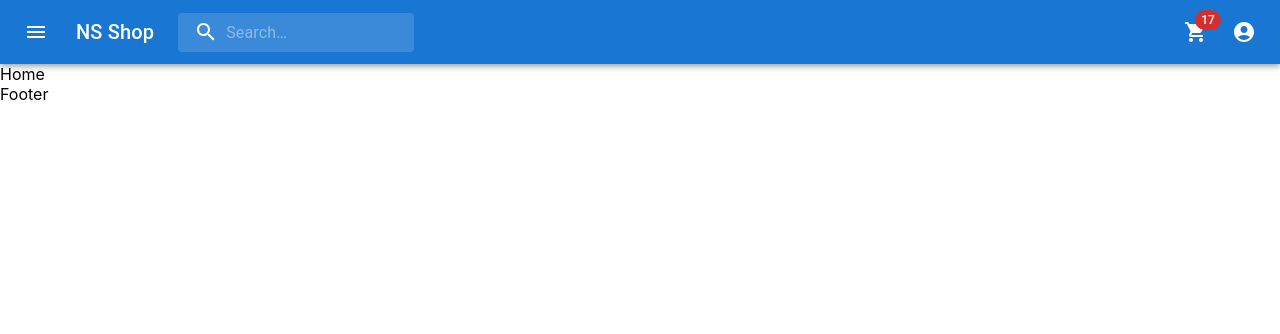
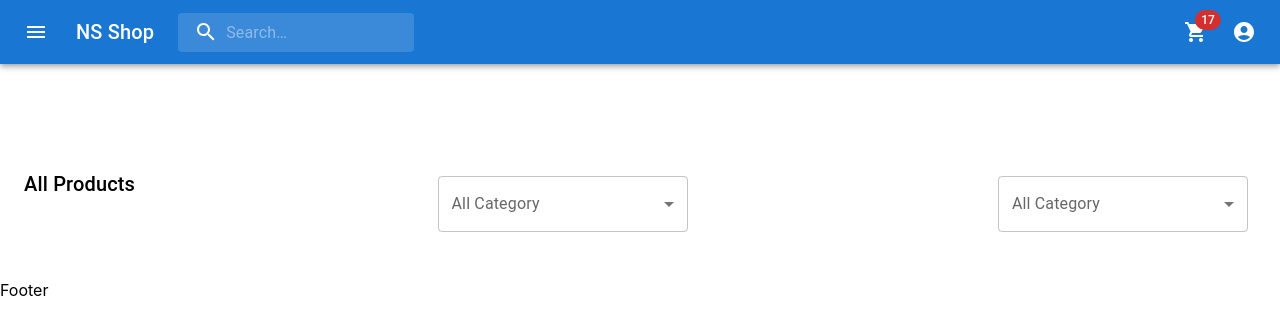
Before and after one commit to NeerajShUkL/shopping_app, a React (Create React App) app: page / in a window 1280 px wide. Shown: the top 334 px of the page. Built offline with nearby package versions, Linux system fonts and the light colour scheme.

Commit message:
creat filter

```diff
--- a/package.json
+++ b/package.json
@@ -17,6 +17,7 @@
     "@types/react": "^18.0.26",
     "@types/react-dom": "^18.0.10",
     "@types/react-router-dom": "^5.3.3",
+    "axios": "^1.2.2",
     "localforage": "^1.10.0",
     "match-sorter": "^6.3.1",
     "react": "^18.2.0",
--- a/src/pages/home/Home.tsx
+++ b/src/pages/home/Home.tsx
@@ -1,9 +1,96 @@
-import React from 'react'
+import {
+  Box,
+  FormControl,
+  Grid,
+  InputLabel,
+  MenuItem,
+  Select,
+  SelectChangeEvent,
+  Typography,
+} from "@mui/material";
+import { ReactNode, useState } from "react";
+
+const categories: string[] = [
+  "electronics",
+  "jewelery",
+  "men's clothing",
+  "women's clothing",
+];
 
 const Home: React.FC = () => {
+ const [value, setValue] = useState<string>("")
+
+
+  const handleSelectedCategory = (e: SelectChangeEvent<string>, child: ReactNode) => {
+    console.log(e.target.value)
+    setValue(prev => e.target.value as string)
+  }
+
   return (
-    <div>Home</div>
-  )
-}
+    <Box sx={{ flexGrow: 1, mx: "auto", marginTop: 10, p: 3 }}>
+      <Grid
+        container
+        sx={{ justifyContent: "space-between", width: "100%", marginBottom: 2 }}
+      >
+        <Typography
+          display="inline"
+          text-align="left"
+          variant="h6"
+          sx={{ maxWidth: 300 }}
+        >
+          {/* {Category} */}All Products
+        </Typography>
+        <Box display="inline" text-align="Right">
+          <FormControl sx={{ m: 1, width: 250 }}>
+            <>
+              <InputLabel id="demo-simple-select-label">
+                All Category
+              </InputLabel>
+              <Select
+                labelId="demo-simple-select-label"
+                id="demo-simple-select"
+                value={value}
+                label="Release Year"
+                onChange={handleSelectedCategory}
+              >
+                {categories.map((category) => {
+                  return (
+                    <MenuItem key={category} value={category}>
+                      {category}
+                    </MenuItem>
+                  );
+                })}
+              </Select>
+            </>
+          </FormControl>
+        </Box>
+        <Box display="inline" text-align="Right">
+          <FormControl sx={{ m: 1, width: 250 }}>
+            <>
+              <InputLabel id="demo-simple-select-label">
+                All Category
+              </InputLabel>
+              <Select
+                labelId="demo-simple-select-label"
+                id="demo-simple-select"
+                value={value}
+                label="Release Year"
+                onChange={handleSelectedCategory}
+              >
+                {categories.map((category) => {
+                  return (
+                    <MenuItem key={category} value={category}>
+                      {category}
+                    </MenuItem>
+                  );
+                })}
+              </Select>
+            </>
+          </FormControl>
+        </Box>
+      </Grid>
+    </Box>
+  );
+};
 
-export default Home
+export default Home;
--- a/src/utils/utils.ts
+++ b/src/utils/utils.ts
@@ -1 +1 @@
-export const PRODUCT_API: string = "paste product api"
+export const PRODUCT_API: string = "https://fakestoreapi.com/products/"
```
Also changed, not shown: 1 other file (tests, documents, lock files or other folders).
